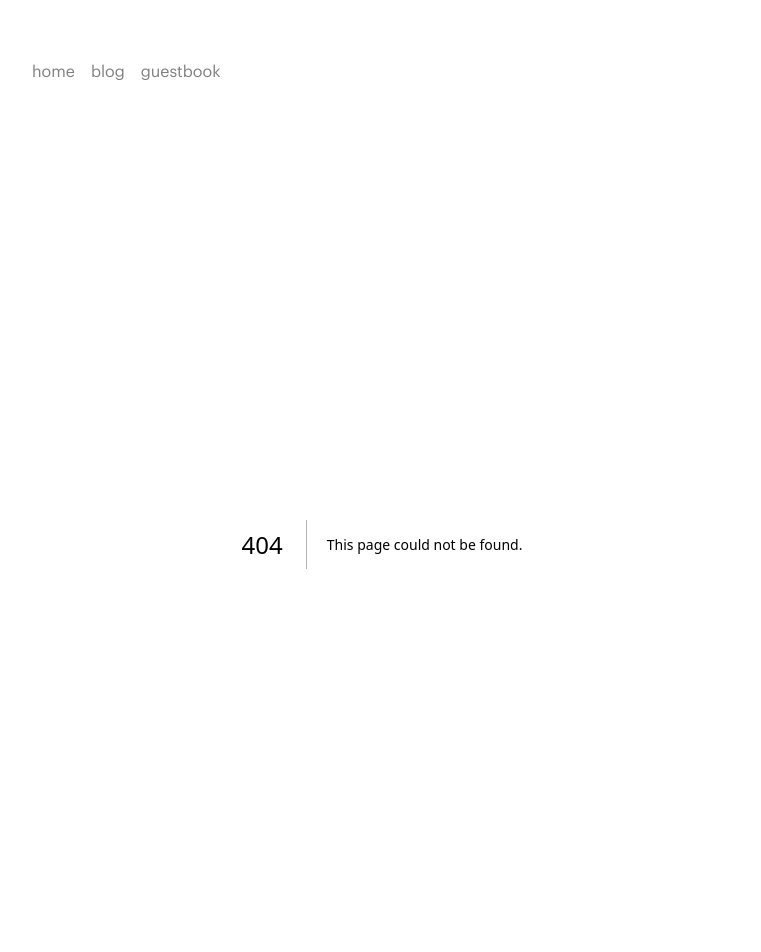
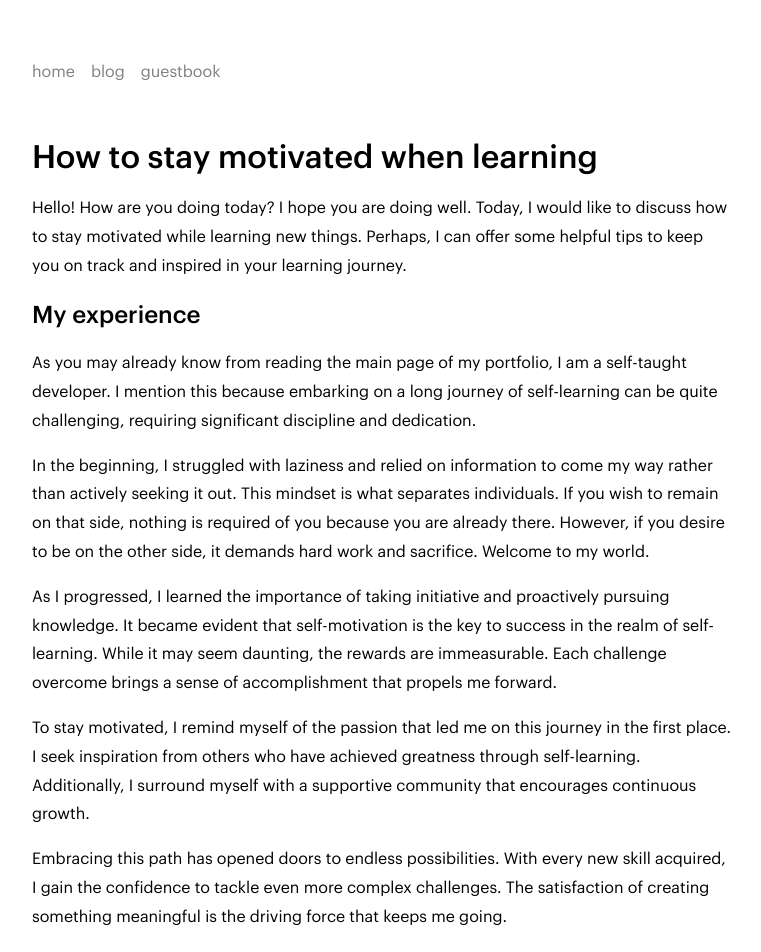
Before and after one commit to Nouhack/nouhsa.vercel.app, a Next.js app: page /blog/stay_motivated_when_learning_new_things in a window 1280 px wide. Before the commit this address had no page. Shown: the top 952 px of the page, without its empty margins (258-1019 px from the left). Built offline with nearby package versions, Linux system fonts and the light colour scheme.

Commit message:
add new blog

```diff
--- /dev/null
+++ b/pages/blog/stay_motivated_when_learning_new_things.mdx
@@ -0,0 +1,19 @@
+# How to stay motivated when learning
+
+Hello! How are you doing today? I hope you are doing well. Today, I would like to discuss how to stay motivated while learning new things. Perhaps, I can offer some helpful tips to keep you on track and inspired in your learning journey.
+
+## My experience
+
+As you may already know from reading the main page of my portfolio, I am a self-taught developer. I mention this because embarking on a long journey of self-learning can be quite challenging, requiring significant discipline and dedication.
+
+In the beginning, I struggled with laziness and relied on information to come my way rather than actively seeking it out. This mindset is what separates individuals. If you wish to remain on that side, nothing is required of you because you are already there. However, if you desire to be on the other side, it demands hard work and sacrifice. Welcome to my world.
+
+As I progressed, I learned the importance of taking initiative and proactively pursuing knowledge. It became evident that self-motivation is the key to success in the realm of self-learning. While it may seem daunting, the rewards are immeasurable. Each challenge overcome brings a sense of accomplishment that propels me forward.
+
+To stay motivated, I remind myself of the passion that led me on this journey in the first place. I seek inspiration from others who have achieved greatness through self-learning. Additionally, I surround myself with a supportive community that encourages continuous growth.
+
+Embracing this path has opened doors to endless possibilities. With every new skill acquired, I gain the confidence to tackle even more complex challenges. The satisfaction of creating something meaningful is the driving force that keeps me going.
+
+Remember, the road of self-learning is not a lonely one. Countless others are on a similar journey, and together, we can inspire and uplift one another. So, if you ever feel discouraged, know that you are not alone, and with determination, you can overcome any obstacles in your way.
+
+In conclusion, the path of self-learning is both challenging and rewarding. Embrace the discipline and dedication required, and welcome the opportunities that await you. Trust in your abilities, and remember that with each step forward, you are shaping your future in remarkable ways. Let's keep pushing forward on this exciting journey of growth and discovery.
```
Also changed, not shown: More/Fav_blog.ts (+11 -6 lines), posts.js (+10 -5 lines).
